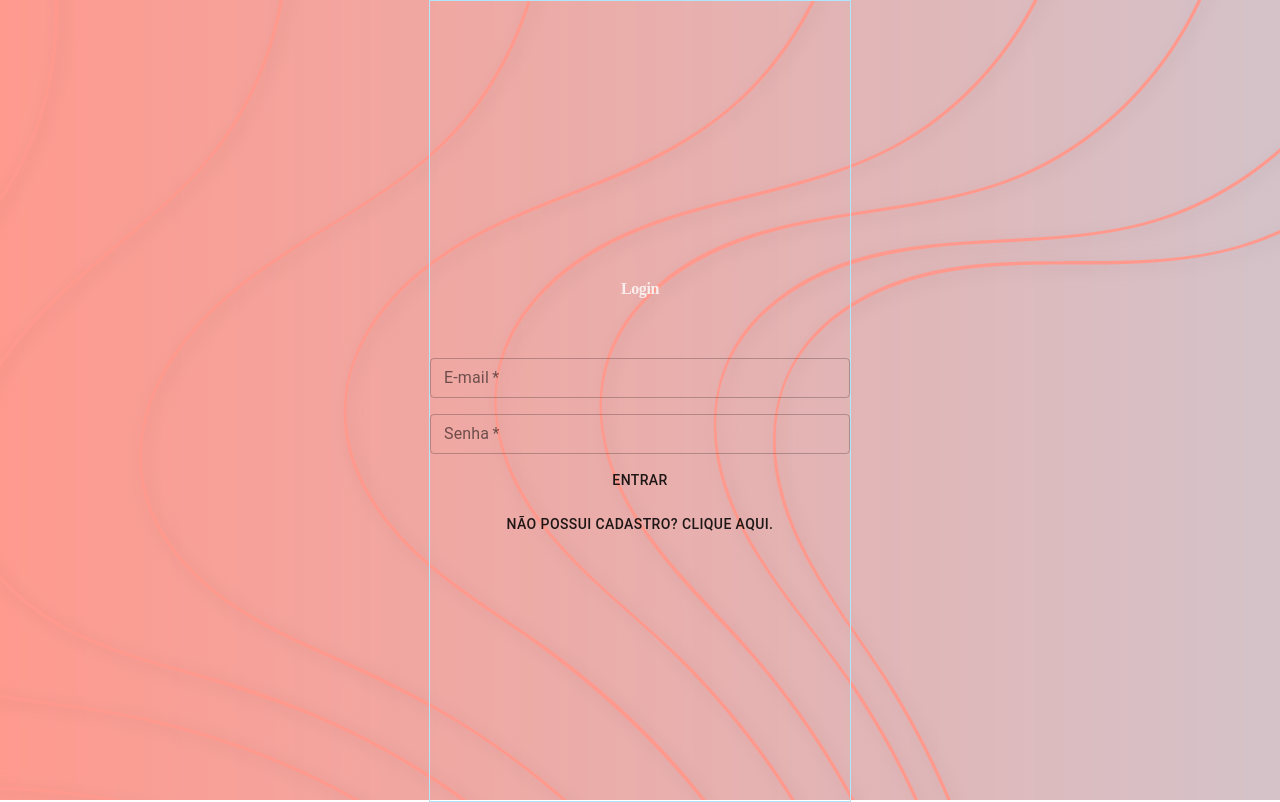
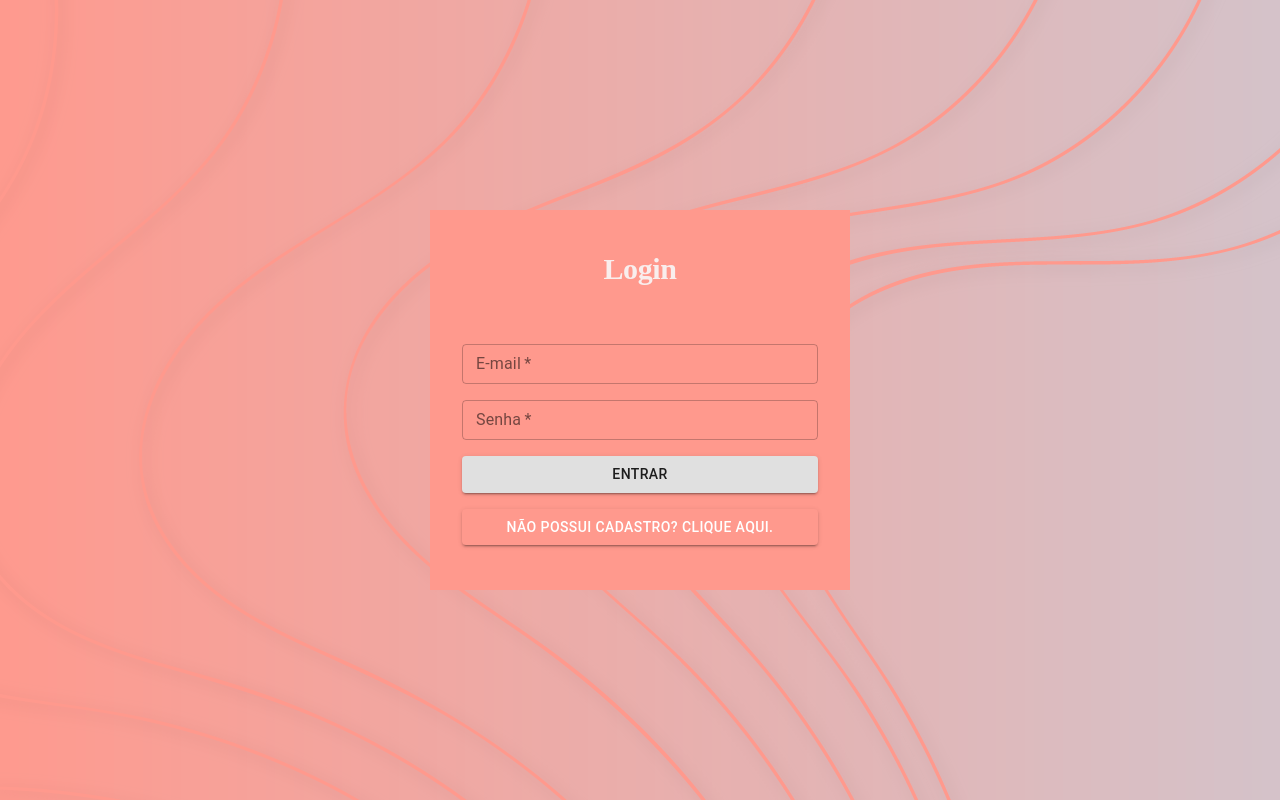
Before and after one commit to tainah12/Soundlab-Front, a React (Create React App) app in the folder soundlab/: page /login in a window 1280 px wide. Shown: the top 802 px of the page. Built offline with nearby package versions, Linux system fonts and the light colour scheme; the HTML template or start-up script is replaced by a standard one.

Commit message:
login e home funcionando

```diff
--- /dev/null
+++ b/soundlab/src/hooks/useForm.js
@@ -0,0 +1,19 @@
+import { useState } from "react"
+
+const useForm = (inicialState) => {
+    const [form, setForm] = useState(inicialState)
+
+    const handleInputChange = (event) => {
+        const {value, name} = event.target
+        setForm({...form, [name]:value})
+    }
+
+    const clear = () => {
+        setForm(inicialState)
+    }
+
+    return [form, handleInputChange, clear]
+
+}
+
+export default useForm
--- /dev/null
+++ b/soundlab/src/pages/LoginPage/LoginForm.js
@@ -0,0 +1,70 @@
+import React from "react"
+//----------- estilização
+import { FormContainer } from "./styled"
+import { InputLabel, OutlinedInput, Button, FormControl, TextField } from '@material-ui/core'
+//----------- anexos com logicas
+import useForm from "../../hooks/useForm"
+
+const LoginForm = () => {
+    const [form, onChange, clear] = useForm({ email: "", password: "" })
+
+    const onSubmitForm = (event) => {
+        console.log(form)
+        event.preventDefault()
+    }
+
+    return (
+        <div>
+            <FormContainer onSubmit={onSubmitForm}>
+                <TextField
+                    variant="outlined"
+                    size="small"
+                    label="E-mail"
+                    required
+                    style={{ margin: '8px 32px' }}
+                    color="secondary"
+                    type="email"
+                    //---------- executa o estado
+                    name="email"
+                    value={form.email}
+                    onChange={onChange}
+                />
+                <FormControl
+                    variant="outlined"
+                    required
+                    style={{ margin: '8px 32px' }}
+                    color="secondary">
+
+                    <InputLabel
+                        margin="dense"
+                        label="password">
+                        Senha
+                        </InputLabel>
+
+                    <OutlinedInput
+                        margin="dense"
+                        label="Senha"
+                        type="password"
+                        //---------- executa o estado
+                        name="password"
+                        value={form.password}
+                        onChange={onChange}
+                    />
+
+                </FormControl>
+
+                <Button
+                    type="submit"
+                    variant="contained"
+                    color="text"
+                    style={{ margin: '8px 32px' }}>
+                    Entrar
+                </Button>
+
+            </FormContainer>
+
+        </div>
+    )
+}
+
+export default LoginForm
--- a/soundlab/src/pages/LoginPage/LoginPage.js
+++ b/soundlab/src/pages/LoginPage/LoginPage.js
@@ -1,56 +1,29 @@
 import React from "react"
-import { FormContainer, Wrapper, Container, Box, Login } from "./styled"
-import { InputLabel, IconButton, InputAdornment, OutlinedInput, Button, FormControl, TextField } from '@material-ui/core'
-// import { Button } from "@material-ui/core"
+//----------- estilização
+import { Button } from '@material-ui/core'
+import { Wrapper, Container, Register, SignupButtonContainer } from "./styled"
+//----------- anexos com logicas
 import { useHistory } from "react-router-dom"
-import { goToSignup, goToLogin } from "../../routes/coordinator"
+import { goToSignup } from "../../routes/coordinator"
+import LoginForm from "./LoginForm"
 
 const LoginPage = () => {
+    const history = useHistory()
+
     return (
         <Container>
             <Wrapper>
-                <Login>Login</Login>
-                <FormContainer>
-                    <TextField
-                        variant="outlined"
-                        size="small"
-                        label="E-mail"
-                        // value={form.email}
-                        type="email"
-                        name="email"
-                        placeholder="E-mail"
-                        // onChange={onChange}
-                        required
-                        style={{ margin: '8px 0' }}
-                    />
-                    <FormControl variant="outlined" required="true" style={{ margin: '8px 0' }}>
-                        <InputLabel htmlFor="outlined-adornment-password" margin="dense">Senha</InputLabel>
-                        <OutlinedInput
-                            id="outlined-adornment-password"
-                            margin="dense"
-                            label="Senha "
-                            // value={form.password}
-                            // type={showPassword ? "text" : "password"}
-                            name="password"
-                            placeholder="Senha"
-                            // onChange={onChange}
-                            endAdornment={
-                                <InputAdornment position="end">
-                                    <IconButton
-                                        // onClick={handleClickShowPassword}
-                                        // onMouseDown={handleMouseDownPassword}
-                                        edge="end"
-                                    >
-                                        {/* {showPassword ? <Visibility /> : <VisibilityOff />} */}
-                                    </IconButton>
-                                </InputAdornment>
-                            }
-                        />
-                    </FormControl>
-                    <Button>Entrar</Button>
-                </FormContainer>
-
-                <Button style={{ margin: '8px 0' }}>Não possui cadastro? Clique aqui.</Button>
+                <Register>Login</Register>
+                <LoginForm />
+                <SignupButtonContainer>
+                    <Button
+                        variant="contained"
+                        color="primary"
+                        style={{ margin: '8px 32px 45px' }}
+                        onClick={() => goToSignup(history)}>
+                        Não possui cadastro? Clique aqui.
+                    </Button>
+                </SignupButtonContainer>
 
             </Wrapper>
         </Container>
--- a/soundlab/src/pages/LoginPage/styled.js
+++ b/soundlab/src/pages/LoginPage/styled.js
@@ -24,18 +24,26 @@ justify-content: center;
 margin: 0 auto;
 `;
 
+export const SignupButtonContainer = styled.div`
+  display:flex;
+  flex-direction: column;
+  width: 90vw;
+  max-width: 420px;
+  border-radius: 2px;
+`
+
 //-------------- FORMS
 
 
 export const Wrapper = styled.div`
-  width: 100vw;
   max-width: 420px;
-  height: 100vh;
+  max-height: 500px;
   display: flex;
+  align-self: center;
   flex-direction: column;
   align-items: center;
   justify-content: center;
-  border: solid 1px ${tertiaryColor};
+  background-color: ${primaryColor};
 `
 export const FormContainer = styled.form`
   display:flex;
@@ -44,11 +52,12 @@ export const FormContainer = styled.form`
   max-width: 420px;
   border-radius: 2px;
 `
-export const Login = styled.p`
+export const Register = styled.p`
   width: 100vw;
   height: 42px;
-  font-size: 16px;
+  font-size: 30px;
   font-weight: bold;
+  font-family: 'Comfortaa', cursive;
   letter-spacing: -0.39px;
   text-align: center;
   color: ${neutralColor};
```
Also changed, not shown: soundlab/src/hooks/useProtectedPage.js (added, +15 -0 lines), soundlab/src/pages/HomePage/HomePage.js (+10 -2 lines).
